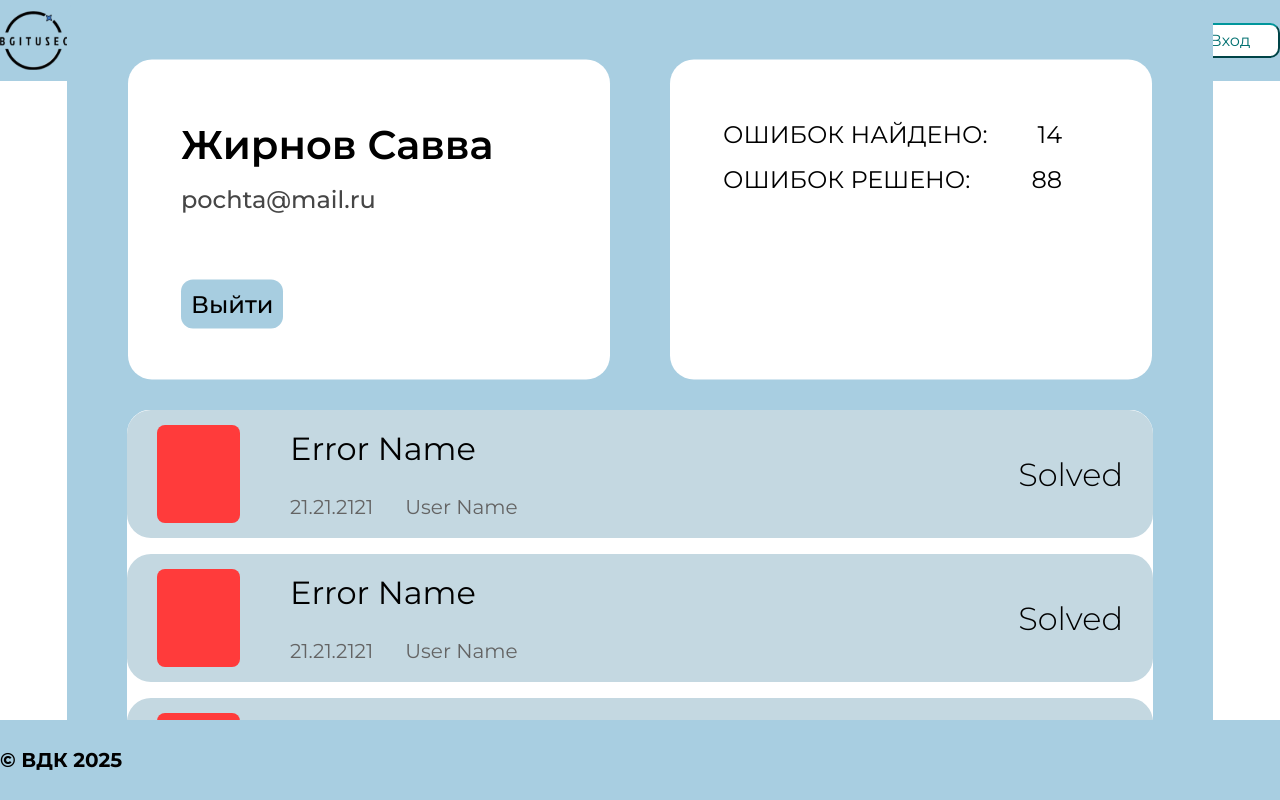
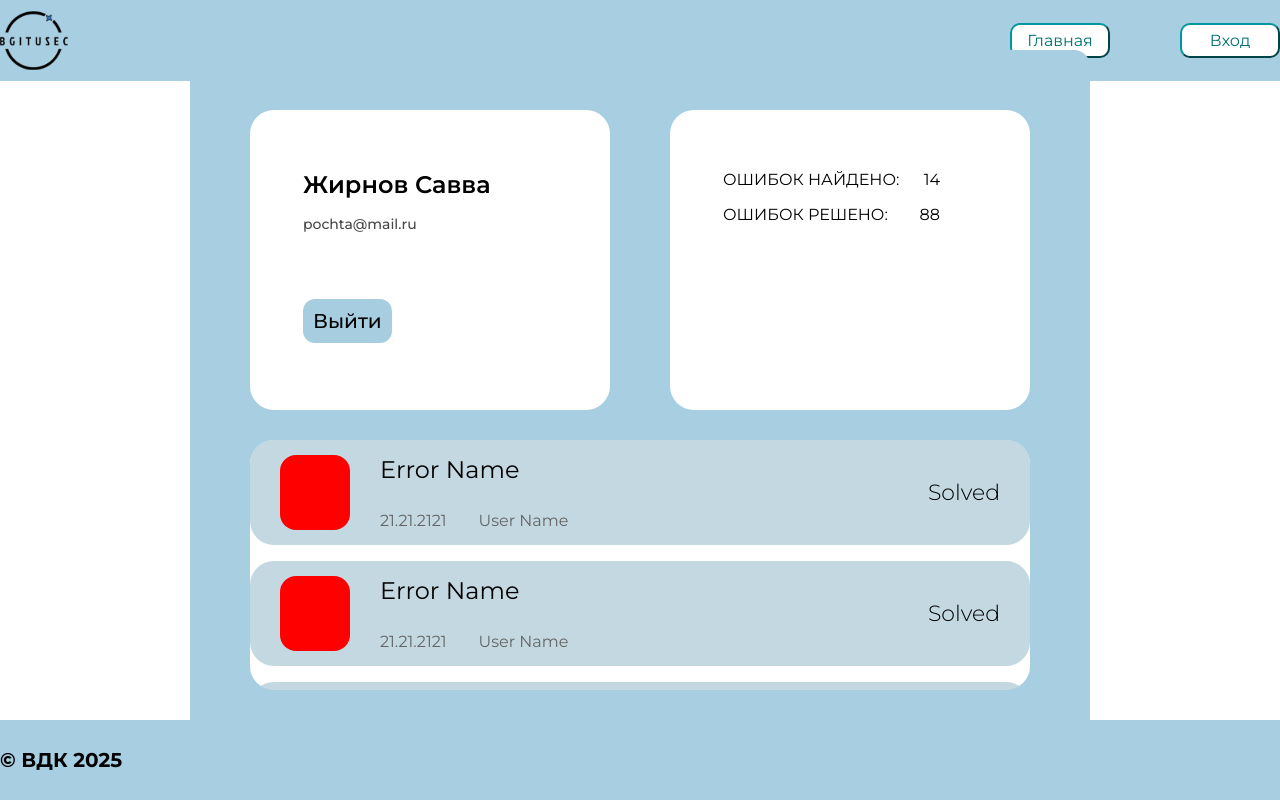
Before and after one commit to ttoddo/Barnaul, a React (Create React App) app: page /profile in a window 1280 px wide. Built offline with nearby package versions, Linux system fonts and the light colour scheme; no server answers.

Commit message:
Размеры окон изменены на нормальные

```diff
--- a/src/Components/AdminCreateUser.jsx
+++ b/src/Components/AdminCreateUser.jsx
@@ -16,7 +16,7 @@ const AdminCreateUser =function(props) {
             <input className='adminCheckBox'  type='checkbox'/>
             Администратор
         </label>
-        <CommonBtn style={{marginTop: 28, fontSize: 18, backgroundColor: `#A7CDE0`}}  value='Добавить пользователя'/>
+        <CommonBtn style={{marginTop: 20, fontSize: 16, backgroundColor: `#A7CDE0`}}  value='Добавить пользователя'/>
     </div>
   )
 }
--- a/src/Components/AdminEditUser.jsx
+++ b/src/Components/AdminEditUser.jsx
@@ -14,7 +14,7 @@ const AdminEditUser =function(props) {
         <AdminInput placeholder='Имя' value={name} onChange={e => setName(e.target.value)}/>
         <AdminInput placeholder='Почта' value={email} onChange={e => setEmail(e.target.value)}/>
         <AdminInput placeholder='Пароль' value={password} onChange={e => setPassword(e.target.value)}/>
-        <CommonBtn style={{fontSize: 18, backgroundColor: `#A7CDE0`}}  value='Изменить данные пользователя'/>
+        <CommonBtn style={{fontSize: 16, backgroundColor: `#A7CDE0`}}  value='Редактировать пользователя'/>
     </div>
   )
 }
--- a/src/Components/UI/AdminInput/AdminInput.module.css
+++ b/src/Components/UI/AdminInput/AdminInput.module.css
@@ -1,7 +1,7 @@
 .adminInput{
     width: 100%;
-    padding: 10px 15px;
-    font-size: 20px;
+    padding: 10px 10px;
+    font-size: 14px;
     font-weight: 400;
     color: #797979;
     cursor: pointer;
--- a/src/Components/UI/CommonButton/CommonBtn.module.css
+++ b/src/Components/UI/CommonButton/CommonBtn.module.css
@@ -1,6 +1,6 @@
 .commonBtn{
     width: fit-content;
-    font-size: 24px;
+    font-size: 20px;
     font-weight: 500;
     padding: 10px;
     border-radius: 12px;
--- a/src/Components/UI/ErrorBlock/ErrorBlck.jsx
+++ b/src/Components/UI/ErrorBlock/ErrorBlck.jsx
@@ -8,7 +8,7 @@ const ErrorBlock =function(props) {
   return (
     <div className={styles.error}>
         <div className={styles.errorInfo}>
-            <img className={styles.errorImage} src={red} alt='errorStat'/>
+            <div className={styles.errorColor}></div>
             <div className={styles.errorText}>
                 <p className={styles.errorTitle}>{props.error.title}</p>
                 <label className={styles.errorSubInfo}>
--- a/src/Components/UI/ErrorBlock/ErrorBlck.module.css
+++ b/src/Components/UI/ErrorBlock/ErrorBlck.module.css
@@ -7,16 +7,22 @@
     border-radius: 24px;
     background-color: #C4D8E1;
 }
+.errorColor{
+    width: 70px;
+    height: 75px;
+    border-radius: 16px;
+    background-color: red;
+}
 .errorInfo{
     display: flex;
-    gap: 50px;
+    gap: 30px;
     align-items: center;
 }
 .errorText{
     display: flex;
     flex-direction: column;
     gap: 27px;
-    font-size: 32px;
+    font-size: 24px;
     font-weight: 400;
     height: 100%;
     label{
@@ -24,11 +30,11 @@
         justify-content: space-between;
         gap: 32px;
         color: #646464;
-        font-size: 20px;
+        font-size: 16px;
         font-weight: 400;
     }
 }
 .errorStatus{
-    font-size: 32px;
+    font-size: 22px;
     font-weight: 300;
 }
--- a/src/Components/UI/UserInfo/UserInfo.module.css
+++ b/src/Components/UI/UserInfo/UserInfo.module.css
@@ -10,8 +10,8 @@
 .userText{
     display: flex;
     flex-direction: column;
-    gap: 27px;
-    font-size: 32px;
+    gap: 20px;
+    font-size: 28px;
     font-weight: 400;
     height: 100%;
     label{
--- a/src/styles/Admin.css
+++ b/src/styles/Admin.css
@@ -10,9 +10,10 @@
     flex-wrap: wrap;
     background-color:#A8CEE1;
     border-radius: 16px;
-    width: 1146px;
+    width: 900px;
     padding: 60px;
     transform: translate(-50%, -50%);
+
 }
 .adminCreateUser, .adminEditUser, .adminUserInfo{
     background-color: white;
@@ -22,8 +23,8 @@
     flex-direction: column;
     gap: 16px;
     align-items: self-start;
-    height: 320px;
-    width: 482px;
+    height: 300px;
+    width: 360px;
 }
 .adminCheckBoxText{
     font-size: 14px;
@@ -44,7 +45,7 @@
     flex-direction: column;
     gap: 12px;
     padding: 0;
-    height: 331px;
+    height: 251px;
     overflow-y: scroll;
     scrollbar-width: none;
 }
--- a/src/styles/Profile.css
+++ b/src/styles/Profile.css
@@ -10,7 +10,7 @@
     flex-wrap: wrap;
     background-color:#A8CEE1;
     border-radius: 16px;
-    width: 1146px;
+    width: 900px;
     padding: 60px;
     transform: translate(-50%, -50%);
 }
@@ -22,16 +22,16 @@
     flex-direction: column;
     gap: 16px;
     align-items: self-start;
-    height: 320px;
-    width: 482px;
+    height: 300px;
+    width: 360px;
 }
 .userName{
-    font-size: 40px;
+    font-size: 24px;
     font-weight: 600;
 
 }
 .userMail{
-    font-size: 24px;
+    font-size: 14px;
     font-weight: 500;
     color: #464646;
 }
@@ -40,7 +40,7 @@
         display: flex;
         justify-content: space-between;
         width: 100%;
-        font-size: 24px;
+        font-size: 16px;
         font-weight: 400;
         text-transform: uppercase;
     }
@@ -48,7 +48,7 @@
 .profileStat{
     width: 100%;
     padding: 0;
-    height: 331px;
+    height: 250px;
     overflow-y: scroll;
     scrollbar-width: none;
 }
```
